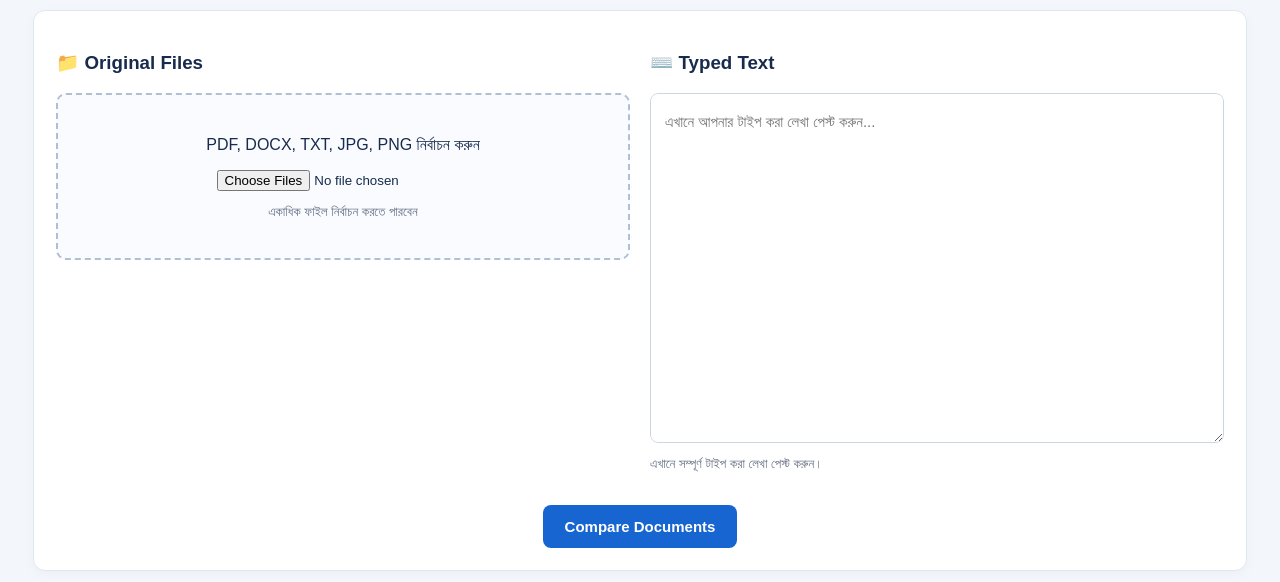
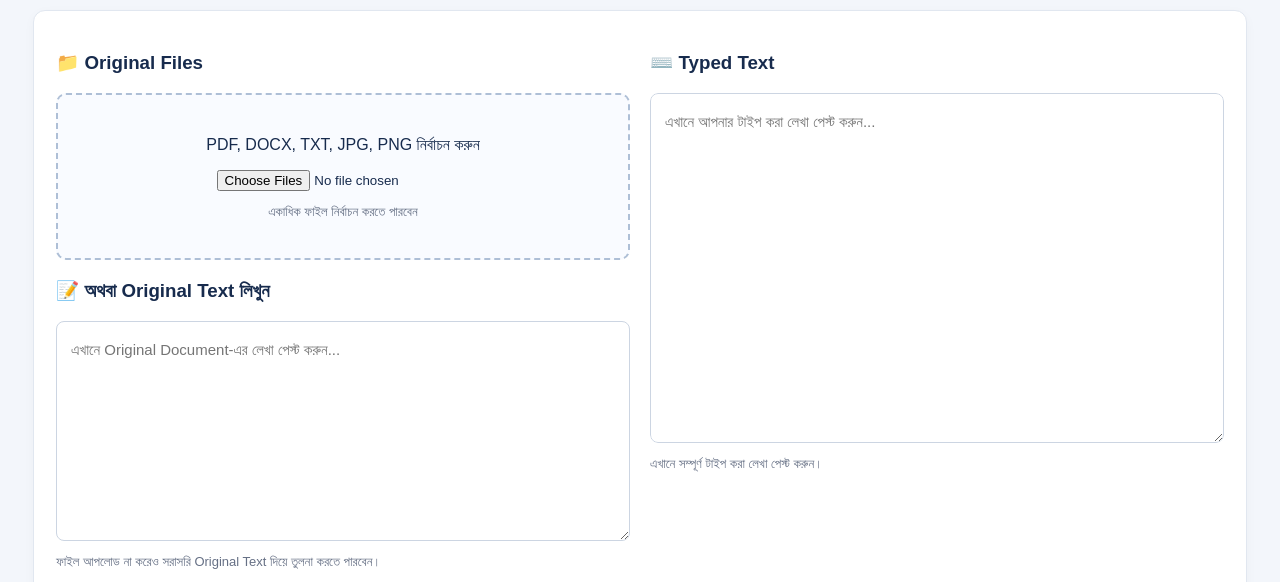
Before and after one commit to keypresstypingagency/typing-quality-checker, a plain HTML site: page index.html in a window 1280 px wide. Shown: the part 213-795 px from the top of the page. Drawn offline with Linux system fonts and the light colour scheme.

Commit message:
Update index.html

```diff
--- a/index.html
+++ b/index.html
@@ -72,7 +72,21 @@ button:disabled{opacity:.5;cursor:not-allowed}
 <input type="file" id="originalFiles" multiple accept=".pdf,.docx,.txt,.jpg,.jpeg,.png,.webp">
 <p class="muted">একাধিক ফাইল নির্বাচন করতে পারবেন</p>
 </div>
+<div style="margin-top:20px">
 
+<h3>📝 অথবা Original Text লিখুন</h3>
+
+<textarea
+id="originalText"
+placeholder="এখানে Original Document-এর লেখা পেস্ট করুন..."
+style="min-height:220px"
+></textarea>
+
+<p class="muted">
+ফাইল আপলোড না করেও সরাসরি Original Text দিয়ে তুলনা করতে পারবেন।
+</p>
+
+</div>
 <div id="fileList" class="file-list"></div>
 </div>
 
@@ -1044,9 +1058,12 @@ const typed=document.getElementById("typedText").value;
 const typingWrap=document.getElementById("typingWrap");
 
 
-if(!files.length){
+const originalInput =
+document.getElementById("originalText").value;
 
-alert("কমপক্ষে একটি Original ফাইল নির্বাচন করুন।");
+if(!files.length&&!originalInput.trim()){
+
+alert("Original ফাইল আপলোড করুন অথবা Original Text লিখুন।");
 
 return;
 
```
